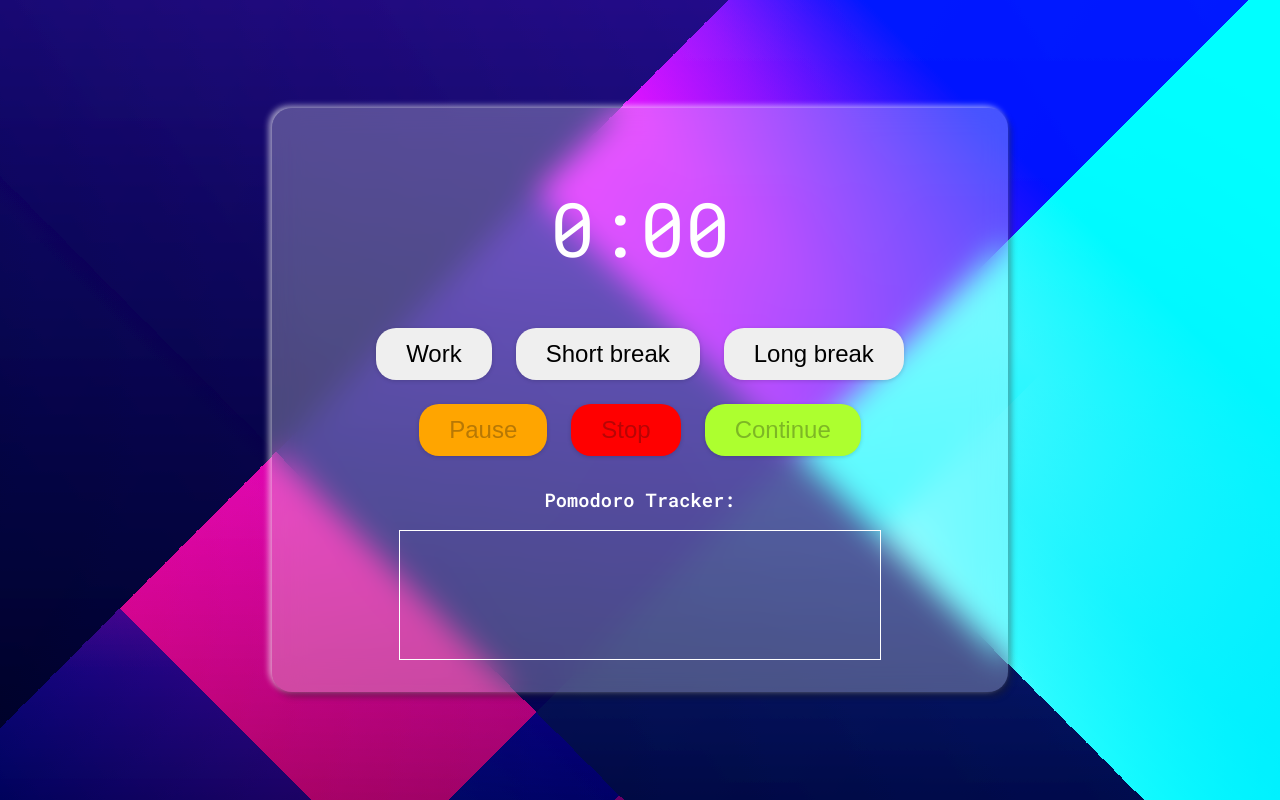
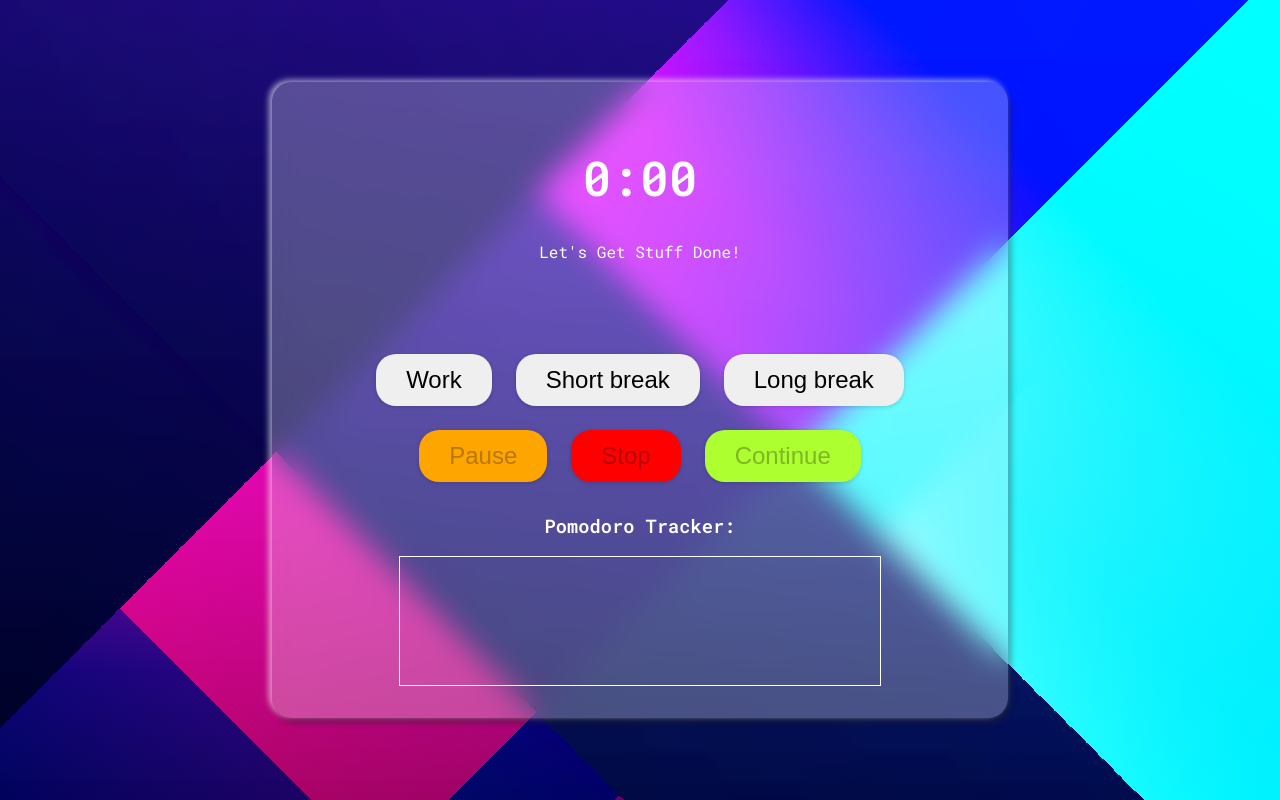
Before and after one commit to alanacapcreates/WWDC-PomodoroTimer-0921, a plain HTML site: page index.html in a window 1280 px wide. Drawn offline with Linux system fonts and the light colour scheme.

Commit message:
final commits

```diff
--- a/index.css
+++ b/index.css
@@ -5,12 +5,13 @@ html, body {
 body{
     font-family: 'Roboto Mono', monospace;
 }
+h1{
+    font-size: 48px;
+}
 h3{
     color: #fff;
 }
 button {
-    /* width: 10em;
-    height: 3em; */
     padding: 0.5em 1.25em;
     font-size: 24px;
     border: none;
@@ -50,19 +51,22 @@ background-blend-mode: overlay, overlay, overlay, darken, normal;
     height: 100vh;
 }
 
-.timer,
+
 button {
     margin: 0.5em;
     border-radius: 20px;
 }
 
 .timer {
-    height: 8em;
-    width: 20em;
+    /* height: 8em; */
+    /* width: 20em; */
     color: rgb(255, 255, 255);;
     align-items: center;
-    padding: 1em;
-
+    /* padding: 1em; */
+    flex-direction: column;
+}
+.timer p{
+    display: block;
 }
 .box{
     display: flex;
@@ -79,7 +83,9 @@ button {
 }
 
 .timer p {
-    font-size: 75px;
+    /* font-size: 75px; */
+    margin:0;
+    margin-bottom: 5em;
 }
 .log{
     width: 75%;
--- a/index.html
+++ b/index.html
@@ -11,7 +11,8 @@
 
 
             <div class="timer">
-                <p id="time-display">0:00</p>
+                <h1 id="time-display">0:00</h1>
+                <p id="status">Let's Get Stuff Done!</p>
             </div>
             <div class="button-container">
                 <button id="work-btn">Work</button>
--- a/index.js
+++ b/index.js
@@ -21,6 +21,7 @@ let dateFormat;
 let run = false;
 
 let arr = [];
+let status = document.getElementById("status")
 
 // 💻 Work: 25 mins
 workBtn.addEventListener("click", () => {
@@ -36,7 +37,7 @@ workBtn.addEventListener("click", () => {
     timer = setInterval(update, 1000);
     arr.unshift(`<h4>Work,</h4> ${dateFormat}`)
     logEl.innerHTML = arr
-    // logEl.innerHTML += `<h4>Work ,</h4> ${dateFormat}</br>`
+    status.innerHTML = "Currently Working..."
 });
 
 // ☕️ Short break: 5 mins
@@ -52,8 +53,8 @@ shortBreakBtn.addEventListener("click", () => {
     run = true;
     timer = setInterval(update, 1000);
     arr.unshift(`<h4>Short Break,</h4> ${dateFormat}`)
-    // logEl.innerHTML += `<h4>Short Break ,</h4> ${dateFormat}</br>`
     logEl.innerHTML = arr
+    status.innerHTML = "Currently Taking a Short Break..."
 });
 console.log(arr)
 // 🌯 Long break: 15 mins
@@ -68,9 +69,9 @@ longBreakBtn.addEventListener("click", () => {
     time = timeStart * 60;
     run = true;
     timer = setInterval(update, 1000);
-    // logEl.innerHTML += `<h4>Long Break ,</h4> ${dateFormat}</br>`
     arr.unshift(`<h4>Long Break,</h4> ${dateFormat}`)
     logEl.innerHTML = arr
+    status.innerHTML = "Currently Taking a Long Break..."
 });
 
 
@@ -99,7 +100,6 @@ pauseBtn.addEventListener('click',() => {
         // contBtn.disabled = false;
         let date = new Date();
         dateFormat = date.toLocaleString('en-US', {month: 'numeric', day: 'numeric', year: 'numeric', hour: 'numeric', minute: 'numeric', second: 'numeric', hour12: true })
-        // logEl.innerHTML += `<h4>Timer Paused ,</h4> ${dateFormat}</br>`
         arr.unshift(`<h4>Timer Paused,</h4> ${dateFormat}`)
         logEl.innerHTML = arr
         clearInterval(timer);
@@ -114,10 +114,9 @@ contBtn.addEventListener('click',() => {
         dateFormat = date.toLocaleString('en-US', {month: 'numeric', day: 'numeric', year: 'numeric', hour: 'numeric', minute: 'numeric', second: 'numeric', hour12: true })
         arr.unshift(`<h4>Timer Resumed,</h4> ${dateFormat}`)
         logEl.innerHTML = arr
-        // logEl.innerHTML += `<h4>Timer Resumed ,</h4> ${dateFormat}</br>`
         clearInterval(timer);
         timer = setInterval(update, 1000);
-    }
+        }
 })
 stopBtn.addEventListener('click',() => {
     if (time ===0) {alert("The timer has been cleared");return;}
@@ -132,6 +131,7 @@ stopBtn.addEventListener('click',() => {
         // console.log(time)
         arr.unshift(`<h4>Timer Stopped,</h4> ${dateFormat}`)
         logEl.innerHTML = arr
-        // logEl.innerHTML += `<h4>Timer Stopped ,</h4> ${dateFormat}</br>`
+        status.innerHTML = "You have stopped your session."
+
     }
 })
```
